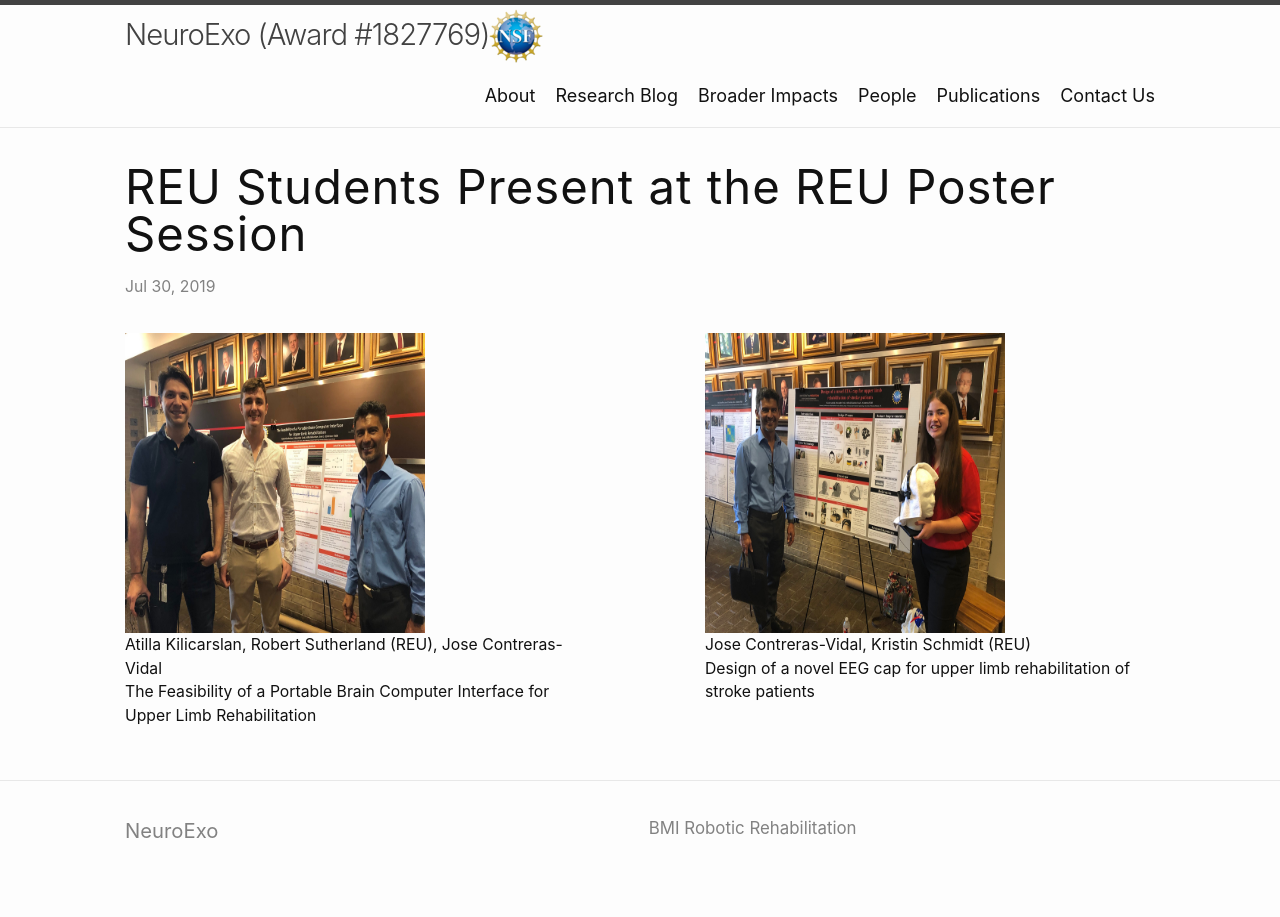
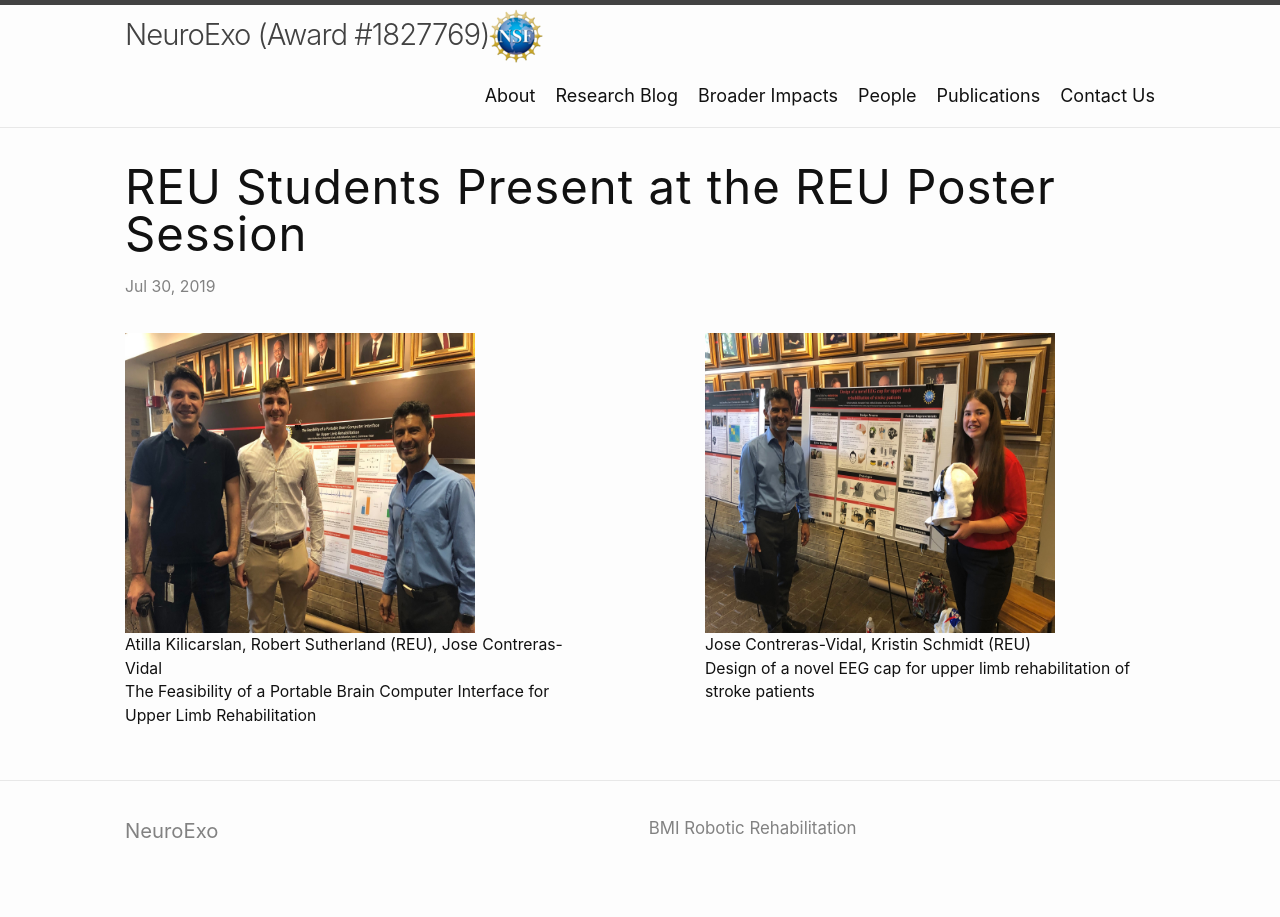
Before and after one commit to arcraik/neuroexo-website, a Jekyll site: the page built from _posts/2019-07-30-poster-session.md, in a window 1280 px wide. Built offline with Jekyll 4.4.1, drawn with Linux system fonts in a browser that asks for light colours.

Commit message:
Update 2019-07-30-poster-session.md

```diff
--- a/_posts/2019-07-30-poster-session.md
+++ b/_posts/2019-07-30-poster-session.md
@@ -3,10 +3,10 @@ layout: post
 title: REU Students Present at the REU Poster Session
 ---
 <figure class="post">
-<img src="/photos/REU-Poster-1edit.jpg" width="300" height="300" >
+<img src="/photos/REU-Poster-1edit.jpg" width="350" height="300" >
 <figcaption>Atilla Kilicarslan, Robert Sutherland (REU), Jose Contreras-Vidal<br>The Feasibility of a Portable Brain Computer Interface for Upper Limb Rehabilitation
 </figcaption></figure>
 <figure class="rpost">
-<img src="/photos/REU-Poster-2.jpg" width="300" height="300" >
+<img src="/photos/REU-Poster-2.jpg" width="350" height="300" >
 <figcaption>Jose Contreras-Vidal, Kristin Schmidt (REU)<br>Design of a novel EEG cap for upper limb rehabilitation of stroke patients
 </figcaption></figure>
```
